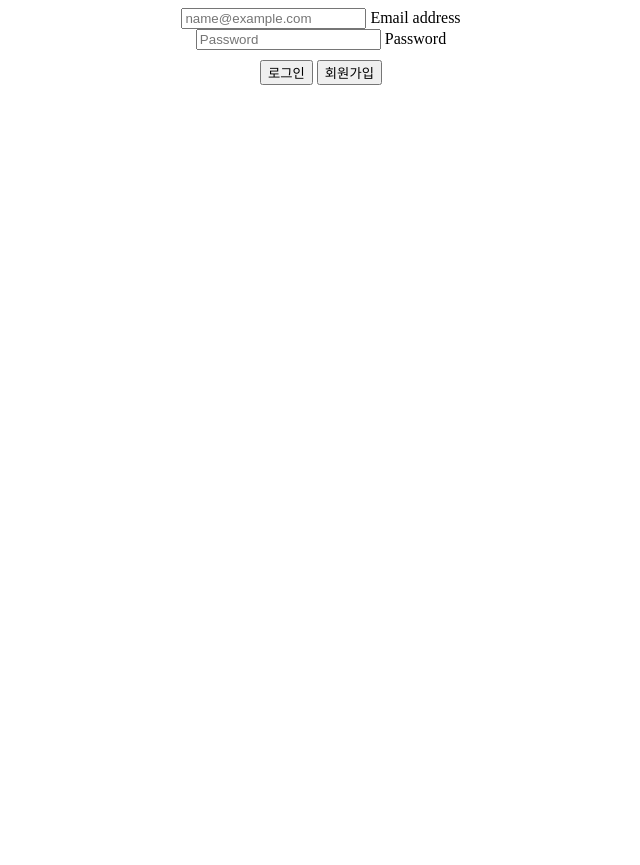
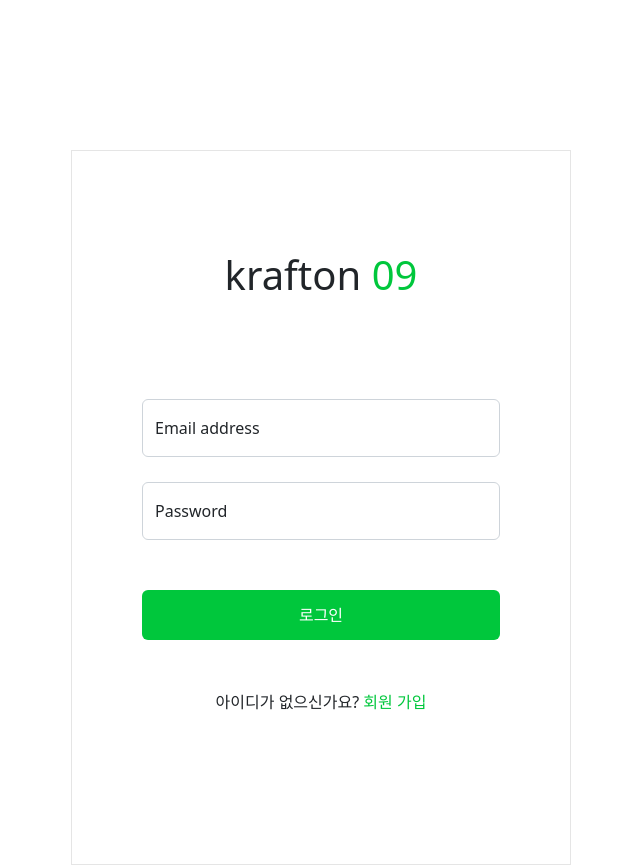
Before and after one commit to Denia-park/KraftonJungle_1st_Week0_Team_1, a Flask app: page /login in a window 1280 px wide. Shown: the whole page, without its empty margins (319-959 px from the left). Before the commit the page ends 85 px from the top, so only its background shows below. Run offline with Flask 2, Linux system fonts and the light colour scheme.

Commit message:
woongjae

```diff
--- a/templates/login.html
+++ b/templates/login.html
@@ -3,24 +3,48 @@
 <head>
     <meta charset="utf-8">
     <meta name="viewport" content="width=device-width, initial-scale=1">
-    <script src="https://cdn.jsdelivr.net/npm/@popperjs/core@2.11.6/dist/umd/popper.min.js"
-            integrity="sha384-oBqDVmMz9ATKxIep9tiCxS/Z9fNfEXiDAYTujMAeBAsjFuCZSmKbSSUnQlmh/jp3"
-            crossorigin="anonymous"></script>
-    <script src="https://cdn.jsdelivr.net/npm/bootstrap@5.2.2/dist/js/bootstrap.min.js"
-            integrity="sha384-IDwe1+LCz02ROU9k972gdyvl+AESN10+x7tBKgc9I5HFtuNz0wWnPclzo6p9vxnk"
+    <link href="https://cdn.jsdelivr.net/npm/bootstrap@5.2.2/dist/css/bootstrap.min.css" rel="stylesheet"
+          integrity="sha384-Zenh87qX5JnK2Jl0vWa8Ck2rdkQ2Bzep5IDxbcnCeuOxjzrPF/et3URy9Bv1WTRi" crossorigin="anonymous">
+    <script src="https://cdn.jsdelivr.net/npm/bootstrap@5.2.2/dist/js/bootstrap.bundle.min.js"
+            integrity="sha384-OERcA2EqjJCMA+/3y+gxIOqMEjwtxJY7qPCqsdltbNJuaOe923+mo//f6V8Qbsw3"
             crossorigin="anonymous"></script>
     <script src="https://ajax.googleapis.com/ajax/libs/jquery/3.5.1/jquery.min.js"></script>
 </head>
 <style>
+    #login-wrap {
+        position: relative;
+    }
     .login {
-        margin: auto;
-        width: 40%;
+        max-width: 500px;
         text-align: center;
-        vertical-align: center;
+        padding: 100px 70px 150px 70px;
+        border: 1px solid #e5e5e5;
+        margin-top: 150px;
+        margin-left: auto;
+        margin-right: auto;
     }
 
-    .button-box {
-        margin-top: 10px;
+    #login-button {
+        background-color : #00C73C;
+        color : white;
+        width : 358px;
+        height : 50px;
+        margin: 50px 0;
+    }
+    #signup-button {
+        width : 100px;
+    }
+    #email {
+        margin-bottom : 25px;
+    }
+    #password {
+        margin-top : 25px;
+    }
+    .logo {
+        margin-bottom : 100px;
+    }
+    .logo-text {
+        display : inline;
     }
 </style>
 <script>
@@ -35,7 +59,7 @@
             success: function (response) {
                 if (response['result'] == 'success') {
                     alert('login success')
-                    window.location.href = '/';
+                    window.location.href = '/'
                 } else if (response['result'] == 'fail') {
                     alert('login failed')
                     window.location.reload()
@@ -45,7 +69,9 @@
     }
 </script>
 <body>
+    <div id="login-wrap">
         <div class="login">
+            <div class="logo"><h1 class="logo-text">krafton </h1><h1 class="logo-text" style="color:#00C73C">09</h1></div>
             <div class="form-floating mb-3">
                 <input type="email" class="form-control" id="email" placeholder="name@example.com">
                 <label for="email">Email address</label>
@@ -55,8 +81,11 @@
                 <label for="password">Password</label>
             </div>
             <div class="button-box">
-            <button type="submit" class="btn btn-dark" onclick="loginFunction()">로그인</button>
-            <button type="button" class="btn btn-light" onclick="location.href='signup'">회원가입</button>
+                <button type="submit" class="btn" id ="login-button" onclick="loginFunction()">로그인</button>
+            </div>
+            <div>
+                <text>아이디가 없으신가요?  </text><a href="signup" style="color:#00C73C; text-decoration: none;">회원 가입</a>
+            </div>
         </div>
     </div>
 </body>
```
Lines whose indentation alone changed are shown as unchanged.
